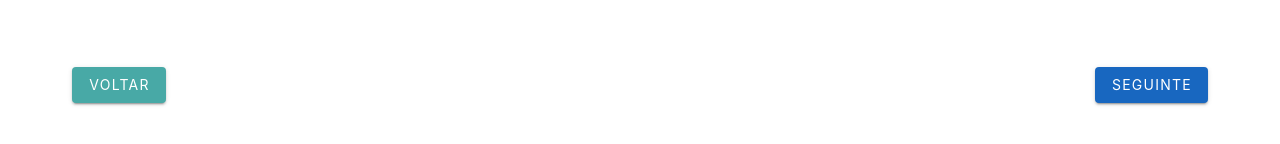
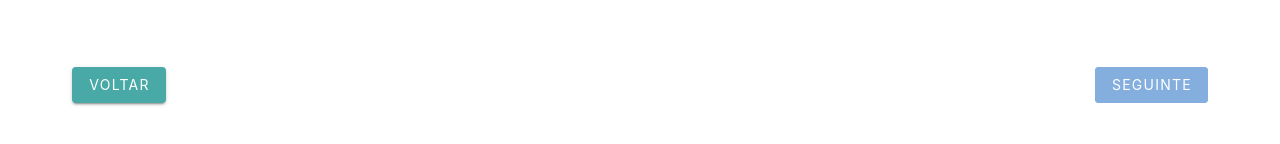
Before and after one commit to orlandopalmeira/Trabalho-AA-SIC-2023-2024, a Vue app in the folder Interface/: page /createvoting in a window 1280 px wide. Shown: the part 602-746 px from the top of the page. Built offline with nearby package versions, Linux system fonts and the light colour scheme; no server answers.

Commit message:
In CreateVoting, reformed rules verification for easier access to knowing if the submit button should be disabled or not.

```diff
--- a/Interface/src/components/CreateVoting/CreateVotingStage1.vue
+++ b/Interface/src/components/CreateVoting/CreateVotingStage1.vue
@@ -13,7 +13,7 @@
                     label="Título"
                     type="text"
                     v-model="useVotingInfoStore().title"
-                    :rules="[rules.required, rules.maxlength100]"
+                    :rules="getFieldRules('title')"
                 ></v-text-field>
                 <v-textarea
                     id="description"
@@ -22,13 +22,13 @@
                     label="Descrição"
                     type="text"
                     v-model="useVotingInfoStore().description"
-                    :rules="[rules.required, rules.maxlength500]"
+                    :rules="getFieldRules('description')"
                 ></v-textarea>
                 <v-date-input
                     v-model="useVotingInfoStore().enddate"
                     label="Data do fim da votação"
                     :min="new Date().toISOString().slice(0, 10)"
-                    :rules="[rules.required]"
+                    :rules="getFieldRules('enddate')"
                     required
                 ></v-date-input>
                 <v-file-input
@@ -50,7 +50,7 @@
                         <v-btn color="secondary" @click="leave" > Voltar </v-btn>
                     </v-col>
                     <v-col cols="6" class="text-right">
-                        <v-btn color="primary" type="submit" > Seguinte </v-btn>
+                        <v-btn color="primary" type="submit" :disabled="!areAllRulesMet"> Seguinte </v-btn>
                     </v-col>
                 </v-row>
             </v-form>
@@ -76,8 +76,38 @@ export default {
             useVotingInfoStore
         };
     },
+    computed: {
+        areAllRulesMet() {
+            let fields = ['title', 'description', 'enddate'];
+            for (const field of fields) {
+                if (!this.getFieldRules(field).every(rule => rule(this.useVotingInfoStore()[field])===true )) { // tem de se meter o "true" porque as regras em caso de dar false, retornam um string.
+                    return false;
+                }
+            }
+            return true;
+        },
+    },
     methods: {
-
+        getFieldRules(field) {
+            // Criei esta função para o botão de submit ficar disabled caso as regras não sejam cumpridas.
+            // Com esta função, podemos definir aqui as regras para cada campo sem ter de alterar outros lados do código para alterar as condições do botão estar disabled.
+            let rules = [];
+            // caso venham a surgir mais fields, basta adicionar aqui as regras para esse field. E também adicionar o seu nome, nos fields da função areAllRulesMet.
+            switch (field) {
+                case 'title':
+                rules = [this.rules.required, this.rules.maxlength100];
+                break;
+                case 'description':
+                rules = [this.rules.required, this.rules.maxlength500];
+                break;
+                case 'enddate':
+                rules = [this.rules.required];
+                break;
+                default:
+                break;
+            }
+            return rules;
+        },
         goNext() {
             this.$emit('data');
         },
--- a/Interface/src/components/CreateVoting/CreateVotingStage2.vue
+++ b/Interface/src/components/CreateVoting/CreateVotingStage2.vue
@@ -17,7 +17,7 @@
                         label="Pergunta"
                         type="text"
                         v-model="useVotingInfoStore().questions[indexQuestion]['description']"
-                        :rules="[rules.required]"
+                        :rules="getFieldRules('question')"
                         ></v-text-field>
                         <v-card style="background-color: #F2F2F2;">
                             <v-card-title>
@@ -30,7 +30,7 @@
                                             :label="'Opção ' + (indexOption + 1)"
                                             v-model="useVotingInfoStore().questions[indexQuestion].options[indexOption]['description']"
                                             prepend-icon="mdi-form-textbox"
-                                            :rules="[rules.required]"
+                                            :rules="getFieldRules('option')"
                                         ></v-text-field>
                                         <UploadIconButton
                                             class="ml-2"
@@ -81,11 +81,8 @@
                         </v-btn>
                     </v-col>
                     <v-col cols="6" class="text-right">
-                        <v-btn
-                            color="primary"
-                            type="submit"
-                        >
-                        <span>Submeter</span>
+                        <v-btn color="primary" type="submit" :disabled="!areAllRulesMet" >
+                            <span>Submeter</span>
                         </v-btn>
                     </v-col>
                 </v-row>
@@ -108,6 +105,7 @@ export default {
             // useVotingInfoStore().questions: useVotingInfoStore().questions,
             rules: {
                 required: value => !!value || 'Campo obrigatório.',
+                maxlength100: value => (value || '').length <= 100 || 'Máximo de 100 caracteres.'
             }
         }
     },
@@ -159,12 +157,53 @@ export default {
                 reader.readAsDataURL(file);
             });
         },
+        getFieldRules(field) {
+            // Criei esta função para o botão de submit ficar disabled caso as regras não sejam cumpridas.
+            // Com esta função, podemos definir aqui as regras para cada campo sem ter de alterar outros lados do código para alterar as condições do botão estar disabled.
+            let rules = [];
+            // caso venham a surgir mais fields, basta adicionar aqui as regras para esse field. E também adicionar o seu nome, nos fields da função areAllRulesMet.
+            switch (field) {
+                case 'question':
+                rules = [this.rules.required];
+                break;
+                case 'option':
+                rules = [this.rules.required, this.rules.maxlength100];
+                break;
+                default:
+                break;
+            }
+            return rules;
+        },
         goNext() {
             this.$emit('data');
         },
         leave() {
             this.$emit('leave');
         }
-    }
+    },
+    computed: {
+        async areAllRulesMet() {
+            let questions = this.useVotingInfoStore().questions;
+            console.log(questions)
+
+            for (let i = 0; i < questions.length; i++) {
+                for (let j = 0; j < questions[i].options.length; j++) {
+
+                    if (!this.getFieldRules("option").every(rule => rule(questions[i].options[j].description)===true )) {
+                        return false;
+                    }
+
+                    if (questions[i].options[j].image){
+                        let imgValid = await this.validateAspectRatio(questions[i].options[j].image, 0.8, 1.2);
+                        if (!imgValid) {
+                            // this.openModal('Erro', 'Erro na Opção ' + (j+1) + ' da Pergunta ' + (i+1) + ': A imagem deve ter uma proporção entre 0.8 e 1.2 (largura / altura).');
+                            return False;
+                        }
+                    }
+                }
+            }
+            return true;
+        },
+    },
 }
 </script>
--- a/Interface/src/components/NavBar.vue
+++ b/Interface/src/components/NavBar.vue
@@ -27,7 +27,7 @@
         <div class="nav flex" v-else>
             <div class="flex2">
                 <!-- <h2 class="ml-5" style="width: 100%;">VotaçãoApp</h2> -->
-                <div :class="button" @click="goTo('home')" :style="{ cursor: 'pointer', marginLeft: '20px' }">
+                <div class="button" @click="goTo('home')" :style="{ cursor: 'pointer', marginLeft: '20px' }">
                     <h2 class="ml-5"> <img :src="'../../favicon.ico'" :style="{ width: '1.2em', height: '1.2em', position: 'relative', top: '5px'}" /> {{ title }}</h2>
                 </div>
                 <button style="width: auto;" class="btn-style" @click="togglePhoneMenu">
--- a/Interface/src/views/MyVotings.vue
+++ b/Interface/src/views/MyVotings.vue
@@ -32,11 +32,11 @@
                 :search="search"
                 @click:row="rowClicked"
                 hover>
-                <!-- <template v-slot:[`item.title`]="{ item }">
-                    <button @click="votingClicked(item.id)" class="clickable-button" :title="item.description">
+                <template v-slot:[`item.title`]="{ item }">
+                    <p :title="'Descrição: '+item.description" style="max-width: 200px; font-weight: 500; ">
                         {{ item.title }}
-                    </button>
-                </template> -->
+                    </p>
+                </template>
                     <template v-slot:[`item.status`]="{ item }">
                         <p v-if="item.active" style="color: green">Activa</p>
                         <p v-else style="color: red">Terminada</p>
@@ -59,7 +59,7 @@ import router from '@/router'
 
 const table_headers = [
     { align: 'start', key: 'title',         title: 'Votação' },
-    {                 key: 'description',   title: 'Descrição' },
+    // {                 key: 'description',   title: 'Descrição' },
     {                 key: 'creationdate',  title: 'Data' },
     {                 key: 'status',        title: 'Estado'},
     {                 key: 'votes',         title: 'Votos' },
@@ -110,13 +110,26 @@ export default {
         },
         rowClicked(event, item) { // Para usar se quisermos clicar na linha inteira da tabela e levar para a votação específica
             // Access the item here using item.item retorna o objeto inputed
-            console.log(item.item.id);
+            // console.log(item.item.id);
             // Aceder à pagina do item clicado.
             this.$router.push(`/voting/${item.item.id}`)
         },
         votingClicked(id){
-            console.log(id)
+            // console.log(id)
             this.$router.push(`/voting/${id}`)
+        },
+        formatDateTime(dateTimeString) {
+            // 2024-06-04 16:18:07
+            let parts = dateTimeString.split(" ");
+
+            let datePart = parts[0];
+            let timePart = parts[1].split(":");
+
+            let formattedTime = timePart[0] + "h" + timePart[1] + "m";
+
+            let formattedDateTime = datePart + " " + formattedTime;
+
+            return formattedDateTime;
         }
     },
     computed: {
@@ -124,10 +137,12 @@ export default {
             let now = new Date().toISOString().replace('T', ' ').slice(0,19)
             let processedVotings = this.votings.map(voting => {
                 let active = voting.enddate > now || voting.enddate === null
+                // console.log(voting.creationdate)
                 return {
                     ...voting,
-                    privatevoting: voting.privatevoting ? 'mdi-lock' : 'mdi-lock-open-variant', // Ícone de cadeado fechado ou aberto
-                    active: active
+                    creationdate: this.formatDateTime(voting.creationdate),
+                    privatevoting: voting.privatevoting ? 'mdi-lock' : 'mdi-lock-open-variant',
+                    active: active,
                 }
             })
             return processedVotings
```
